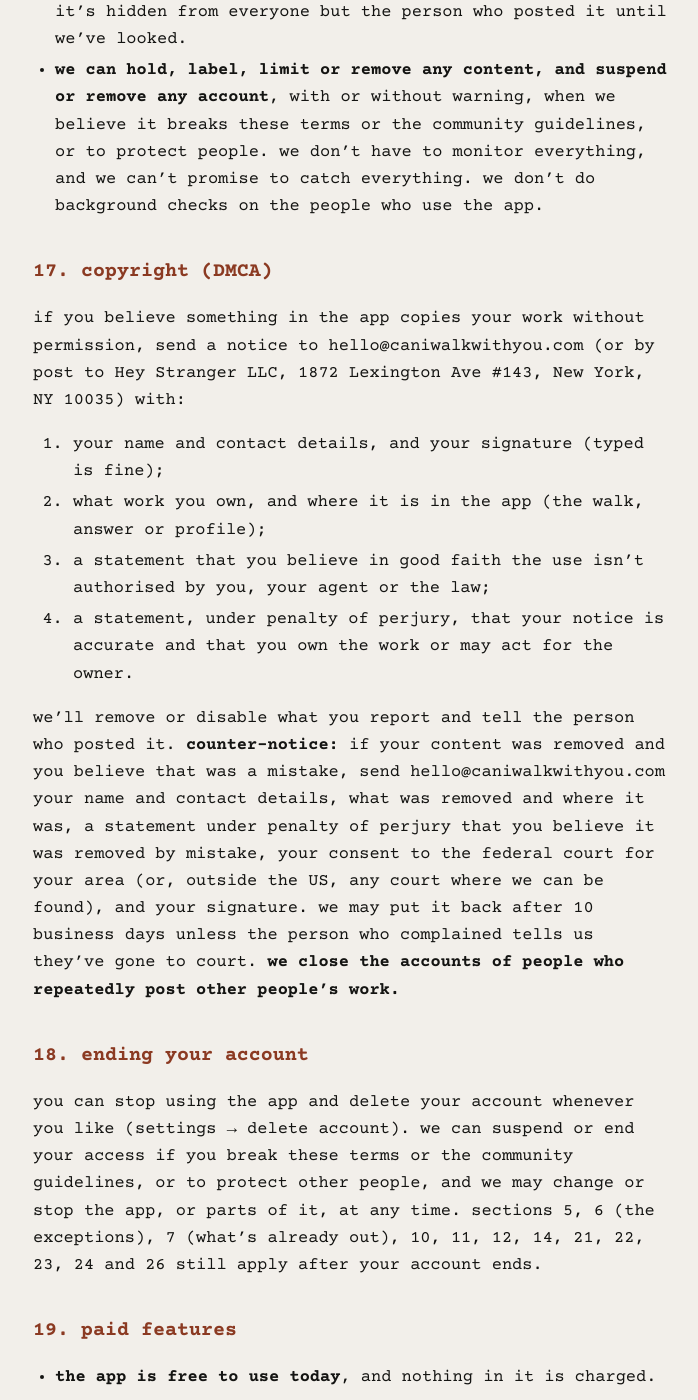
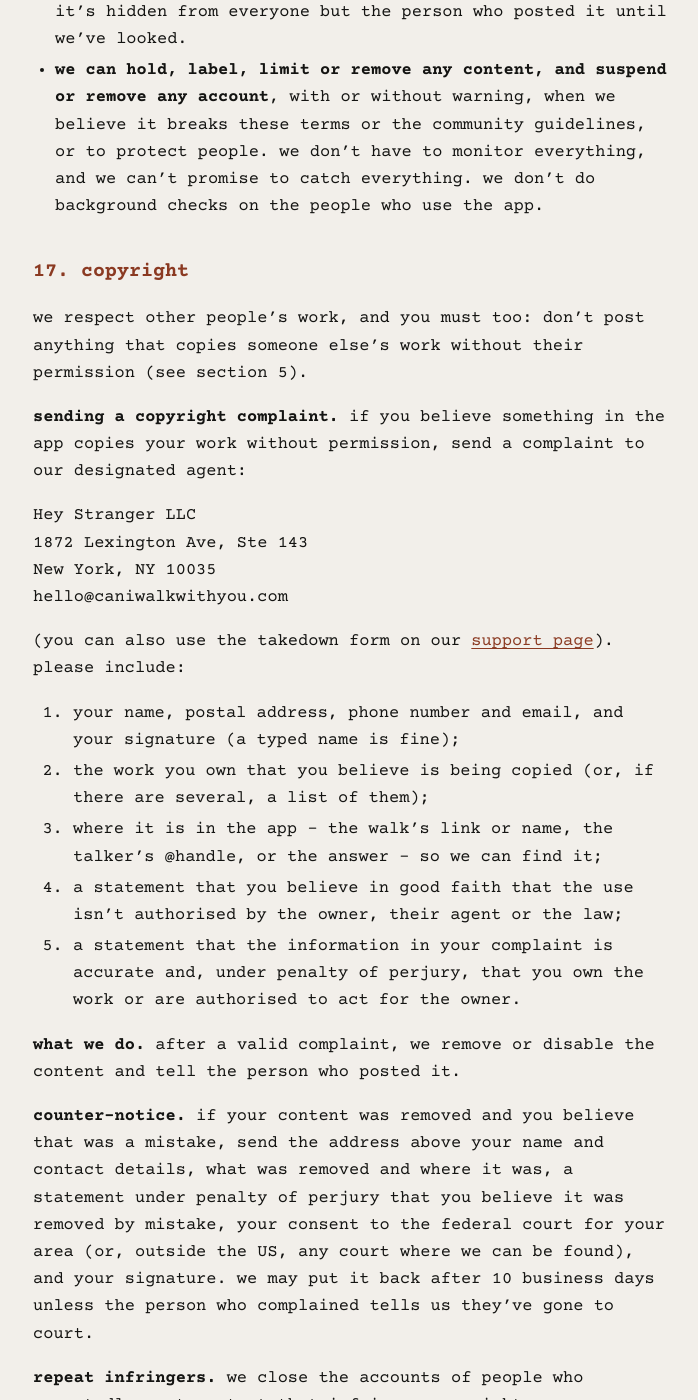
Before and after one commit to thorayaaa/caniwalkwithyou-site, a Jekyll site: the page built from terms.md, in a window 1280 px wide and 1400 px high, scrolled down 9230 px. Shown: the whole window, without its empty margins (287-985 px from the left). Built offline with Jekyll 4.4.1, drawn with Linux system fonts in a browser that asks for light colours; some of the changed text lies outside the part shown.

Commit message:
Terms: a copyright section - how to send a complaint to our designated agent (Hey Stranger LLC, 1872 Lexington Ave, Ste 143, New York, NY 10035, hello@caniwalkwithyou.com), removal after a valid complaint, counter-notice, and closing repeat infringers' accounts (Batch AW item 5).
Co-Authored-By: Claude Opus 5.5 <noreply@anthropic.com>

```diff
--- a/terms.md
+++ b/terms.md
@@ -140,16 +140,32 @@ an answer you send to a talker is private: only that talker can hear it in the a
 - **we review reports and remove anything that breaks our rules.** if enough different people report the same walk or answer, it's hidden from everyone but the person who posted it until we've looked.
 - **we can hold, label, limit or remove any content, and suspend or remove any account**, with or without warning, when we believe it breaks these terms or the community guidelines, or to protect people. we don't have to monitor everything, and we can't promise to catch everything. we don't do background checks on the people who use the app.
 
-## 17. copyright (DMCA)
+<a id="copyright"></a>
 
-if you believe something in the app copies your work without permission, send a notice to hello@caniwalkwithyou.com (or by post to Hey Stranger LLC, 1872 Lexington Ave #143, New York, NY 10035) with:
+## 17. copyright
 
-1. your name and contact details, and your signature (typed is fine);
-2. what work you own, and where it is in the app (the walk, answer or profile);
-3. a statement that you believe in good faith the use isn't authorised by you, your agent or the law;
-4. a statement, under penalty of perjury, that your notice is accurate and that you own the work or may act for the owner.
+we respect other people's work, and you must too: don't post anything that copies someone else's work without their permission (see section 5).
 
-we'll remove or disable what you report and tell the person who posted it. **counter-notice:** if your content was removed and you believe that was a mistake, send hello@caniwalkwithyou.com your name and contact details, what was removed and where it was, a statement under penalty of perjury that you believe it was removed by mistake, your consent to the federal court for your area (or, outside the US, any court where we can be found), and your signature. we may put it back after 10 business days unless the person who complained tells us they've gone to court. **we close the accounts of people who repeatedly post other people's work.**
+**sending a copyright complaint.** if you believe something in the app copies your work without permission, send a complaint to our designated agent:
+
+Hey Stranger LLC<br>
+1872 Lexington Ave, Ste 143<br>
+New York, NY 10035<br>
+hello@caniwalkwithyou.com
+
+(you can also use the takedown form on our [support page](/support/#takedown)). please include:
+
+1. your name, postal address, phone number and email, and your signature (a typed name is fine);
+2. the work you own that you believe is being copied (or, if there are several, a list of them);
+3. where it is in the app - the walk's link or name, the talker's @handle, or the answer - so we can find it;
+4. a statement that you believe in good faith that the use isn't authorised by the owner, their agent or the law;
+5. a statement that the information in your complaint is accurate and, under penalty of perjury, that you own the work or are authorised to act for the owner.
+
+**what we do.** after a valid complaint, we remove or disable the content and tell the person who posted it.
+
+**counter-notice.** if your content was removed and you believe that was a mistake, send the address above your name and contact details, what was removed and where it was, a statement under penalty of perjury that you believe it was removed by mistake, your consent to the federal court for your area (or, outside the US, any court where we can be found), and your signature. we may put it back after 10 business days unless the person who complained tells us they've gone to court.
+
+**repeat infringers.** we close the accounts of people who repeatedly post content that infringes copyright.
 
 ## 18. ending your account
 
```
